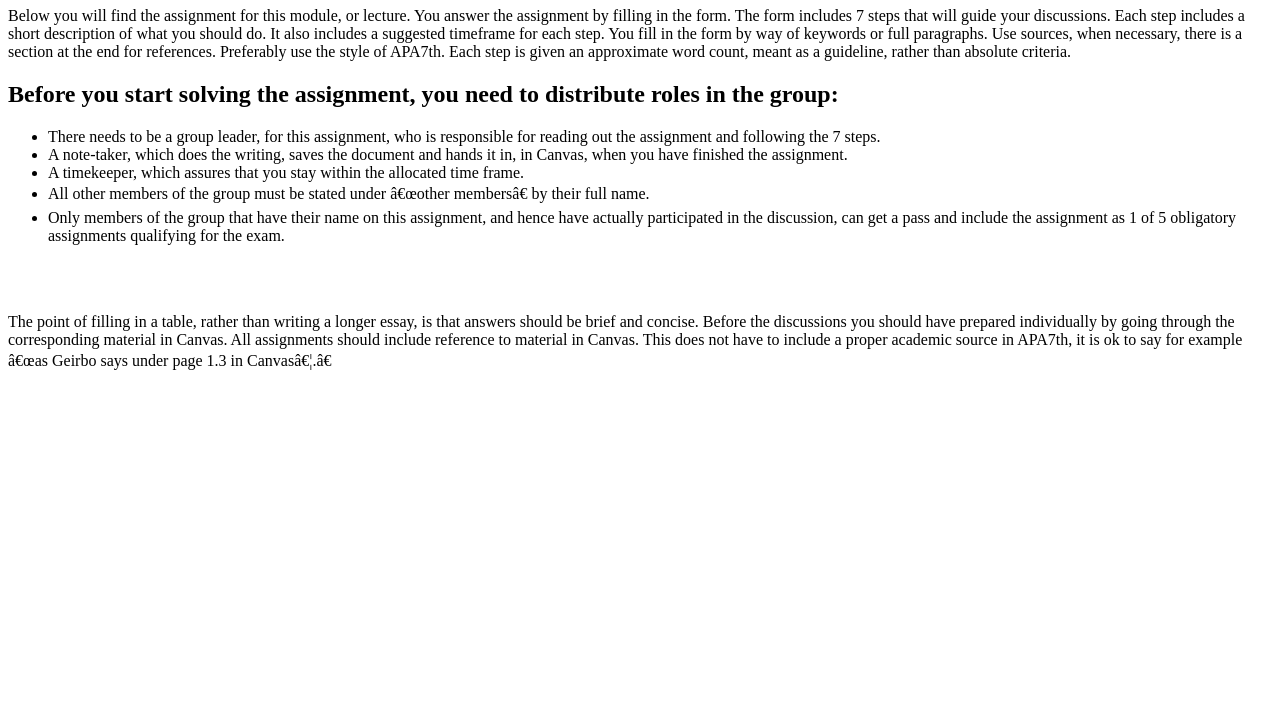
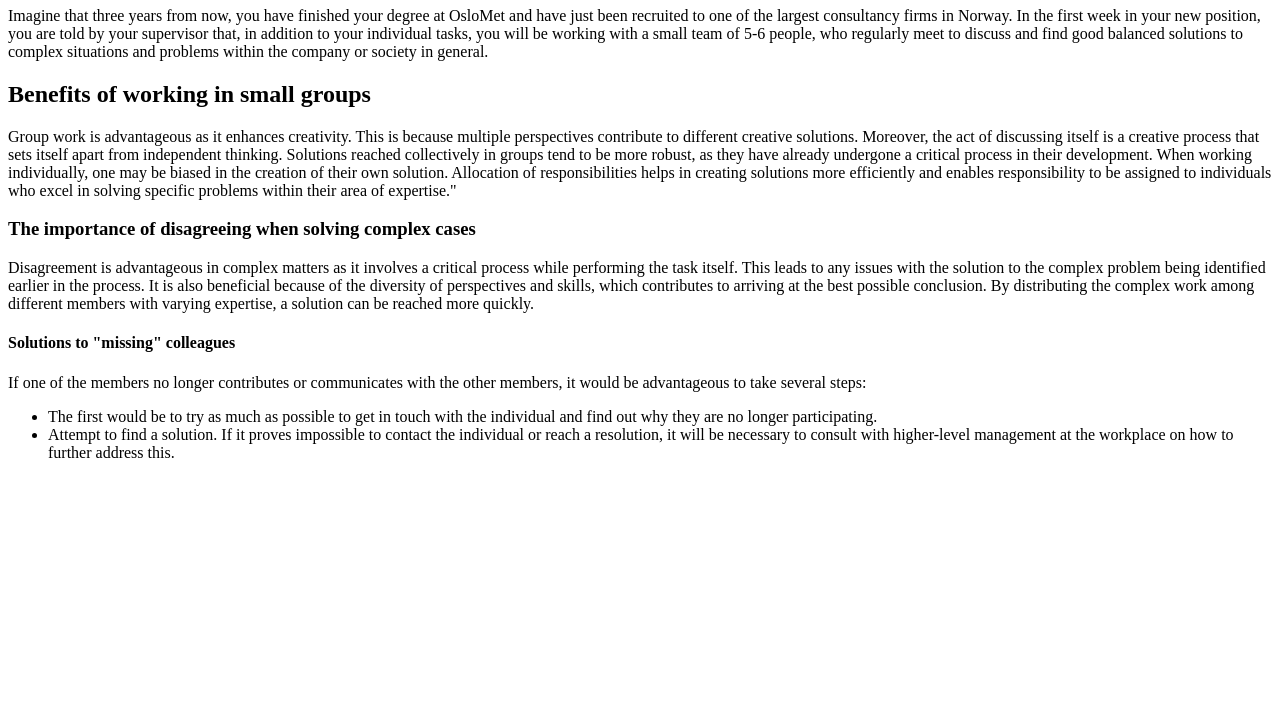
Before and after one commit to OsloMet-web/1stOblig-gruppe-9, a plain HTML site: page index.html in a window 1280 px wide. Shown: the part 73-800 px from the top of the page. Drawn offline with Linux system fonts and the light colour scheme.

Commit message:
Add files via upload
Aleksander HTML page (A)

```diff
--- a/index.html
+++ b/index.html
@@ -1,34 +1,55 @@
 <!DOCTYPE html>
 <html>
   <head>
-    <title>DATA_1200</title>
-    <mate charset="utf-8">
+    <title>DATA1200</title>
+    <meta charset="utf-8" />
+    <meta name="viewport" content="width=device-width, initial-scale=1.0" />
   </head>
+
   <body>
-<h1>Instructions:</h1>
-<p> Below you will find the assignment for this module, or lecture.
-You answer the assignment by filling in the form.
-The form includes 7 steps that will guide your discussions.  Each step includes a short description of
-what you should do. It also includes a suggested timeframe for each step. You fill in the form by way of keywords or full paragraphs.
-Use sources, when necessary, there is a section at the end for references. Preferably use the style of APA7th.
-Each step is given an approximate word count, meant as a guideline, rather than absolute criteria.
+    <h1>Technology & Society for Programmers</h1>
+    <p>
+      Imagine that three years from now, you have finished your degree at
+      OsloMet and have just been recruited to one of the largest consultancy
+      firms in Norway. In the first week in your new position, you are told by
+      your supervisor that, in addition to your individual tasks, you will be
+      working with a small team of 5-6 people, who regularly meet to discuss and
+      find good balanced solutions to complex situations and problems within the
+      company or society in general.
     </p>
-<h2>Before you start solving the assignment, you need to distribute roles in the group:</h2>
+    <h2>Benefits of working in small groups</h2>
+    <p>
+      Group work is advantageous as it enhances creativity. This is because
+      multiple perspectives contribute to different creative solutions.
+      Moreover, the act of discussing itself is a creative process that sets
+      itself apart from independent thinking. Solutions reached collectively in
+      groups tend to be more robust, as they have already undergone a critical
+      process in their development. When working individually, one may be biased
+      in the creation of their own solution. Allocation of responsibilities
+      helps in creating solutions more efficiently and enables responsibility to
+      be assigned to individuals who excel in solving specific problems within
+      their area of expertise."
+    </p>
+    <h3>The importance of disagreeing when solving complex cases</h3>
+    <p>
+      Disagreement is advantageous in complex matters as it involves a critical
+      process while performing the task itself. This leads to any issues with
+      the solution to the complex problem being identified earlier in the
+      process. It is also beneficial because of the diversity of perspectives
+      and skills, which contributes to arriving at the best possible conclusion.
+      By distributing the complex work among different members with varying
+      expertise, a solution can be reached more quickly.
+    </p>
+    <h4>Solutions to "missing" colleagues</h4>
+    <p>
+      If one of the members no longer contributes or communicates with the other
+      members, it would be advantageous to take several steps:
+    </p>
     <p>
         <ul>
-        <li> There needs to be a group leader, for this assignment, who is responsible for reading out the assignment and following the 7 steps.</li>
-<li>A note-taker, which does the writing, saves the document and hands it in, in Canvas, when you have finished the assignment.</li>
-<li>A timekeeper, which assures that you stay within the allocated time frame.</li>
-<li>All other members of the group must be stated under “other members” by their full name.</li>
-<li>Only members of the group that have their name on this assignment, and hence have actually participated in the discussion,
-    can get a pass and include the assignment as 1 of 5 obligatory assignments qualifying for the exam.</li>
-</ul> </p>
-<br> </br>
-<p> The point of filling in a table, rather than writing a longer essay, is that answers should be brief and concise.
-    Before the discussions you should have prepared individually by going through the corresponding material in Canvas.
-    All assignments should include reference to material in Canvas. This does not have to include a proper academic source in APA7th,
-    it is ok to say for example “as Geirbo says under page 1.3 in Canvas….”</p>
-
+            <li>The first would be to try as much as possible to get in touch with the individual and find out why they are no longer participating.</li>
+            <li>Attempt to find a solution. If it proves impossible to contact the individual or reach a resolution, it will be necessary to consult with higher-level management at the workplace on how to further address this.</li>
+            </ul>
+            </p>
   </body>
-
 </html>
```
Lines whose indentation alone changed are shown as unchanged.
